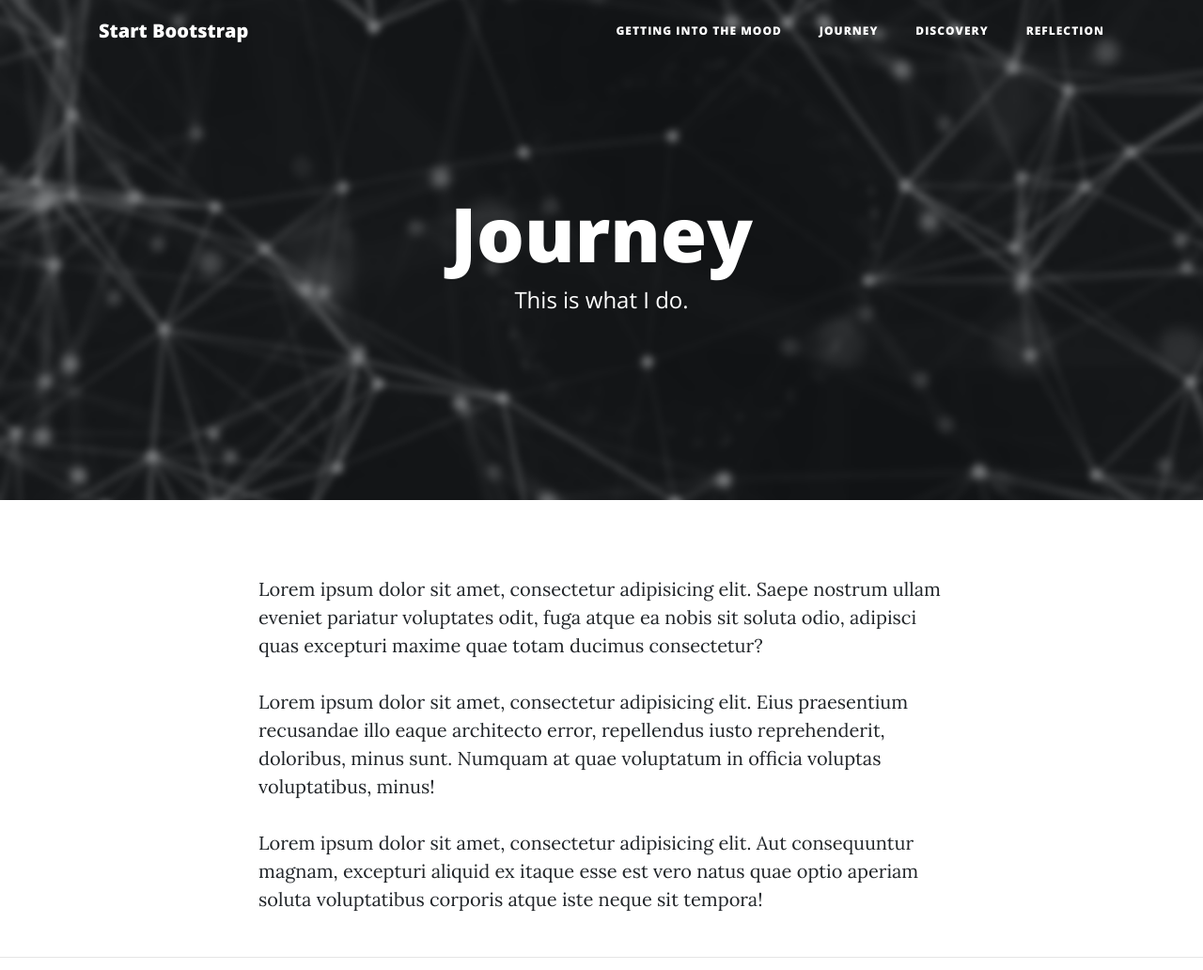
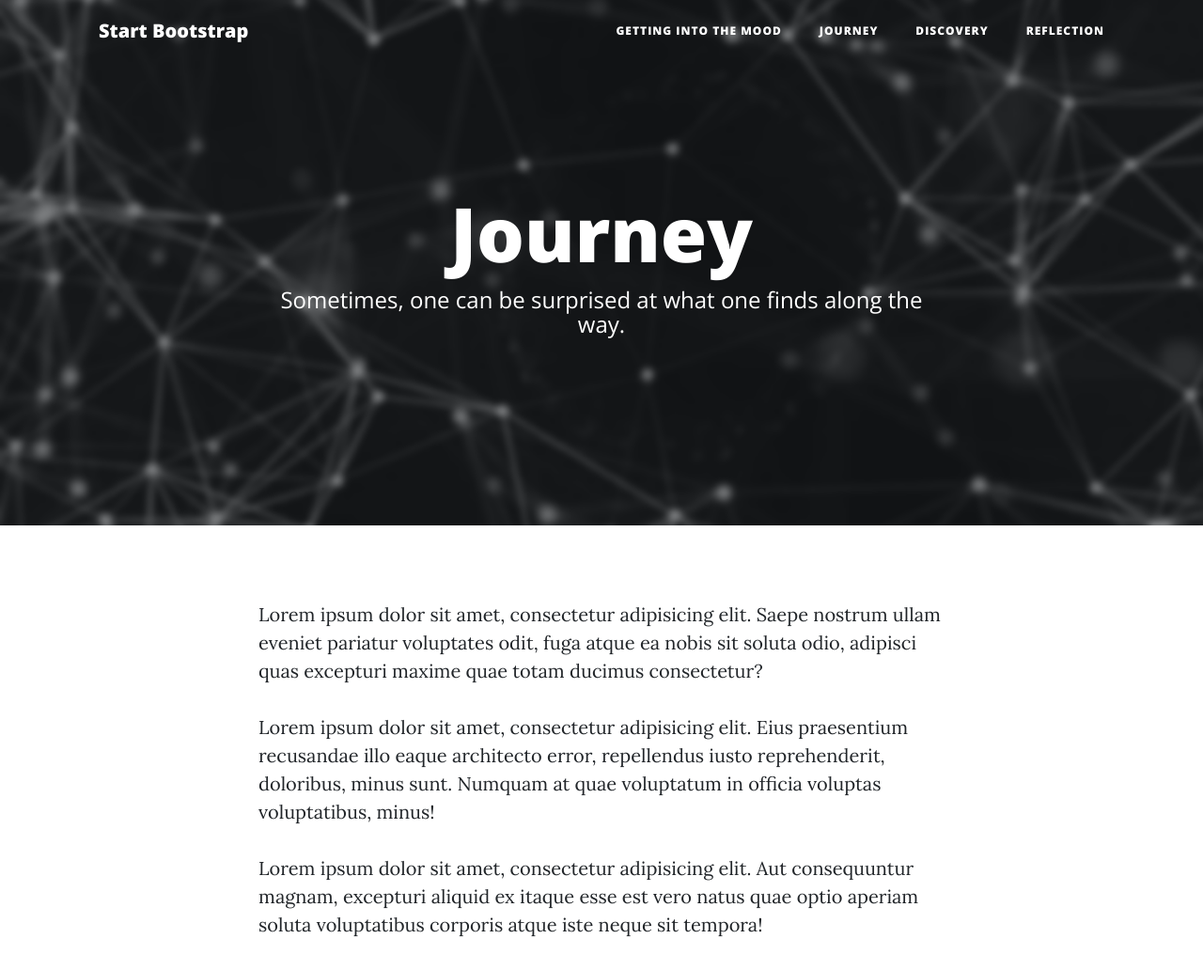
Before and after one commit to ErikaChan/few_chan_chan_ching, a website: page journey.html in a window 1280 px wide. Shown: the top 1032 px of the page at 94% size. Drawn offline with nearby package versions, Linux system fonts and the light colour scheme.

Commit message:
Some changes

```diff
--- a/journey.html
+++ b/journey.html
@@ -60,7 +60,7 @@
         <div class="col-lg-8 col-md-10 mx-auto">
           <div class="page-heading">
             <h1>Journey</h1>
-            <span class="subheading">This is what I do.</span>
+            <span class="subheading">Sometimes, one can be surprised at what one finds along the way.</span>
           </div>
         </div>
       </div>
```
Also changed, not shown: reflection.html (+1 -1 lines), results.html (+1 -1 lines).
